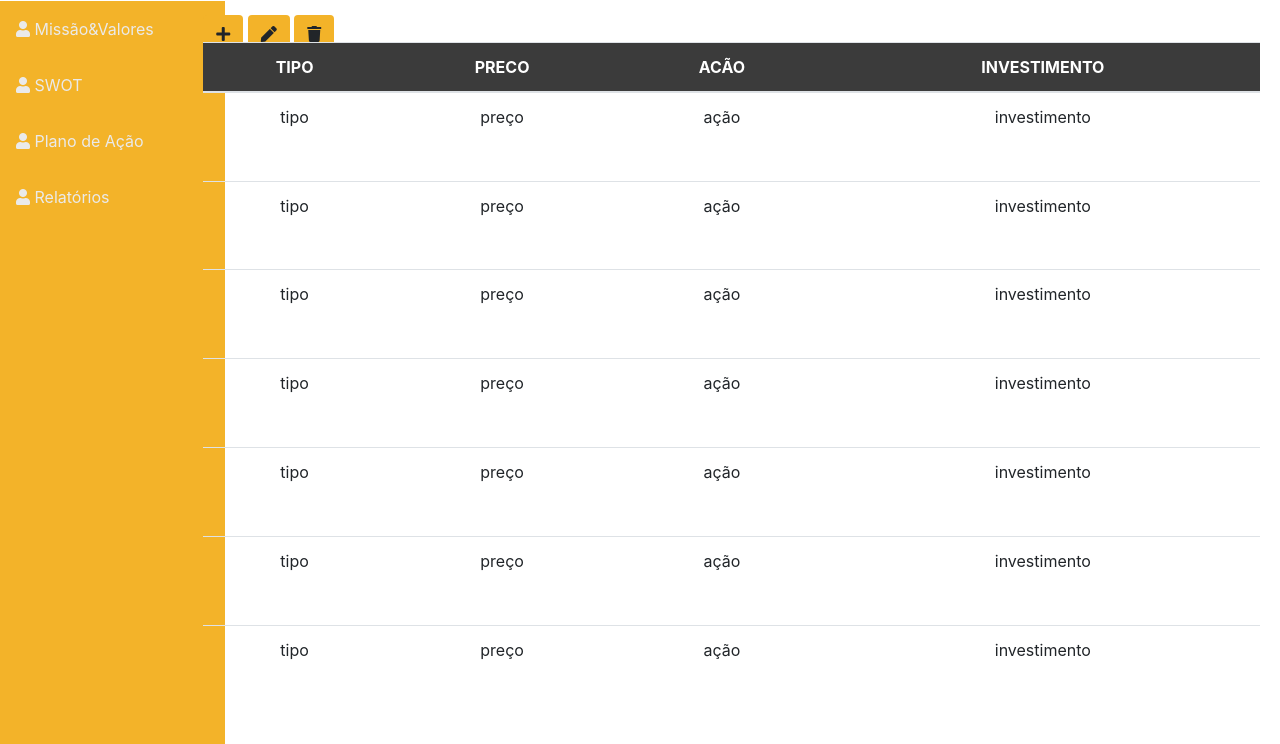
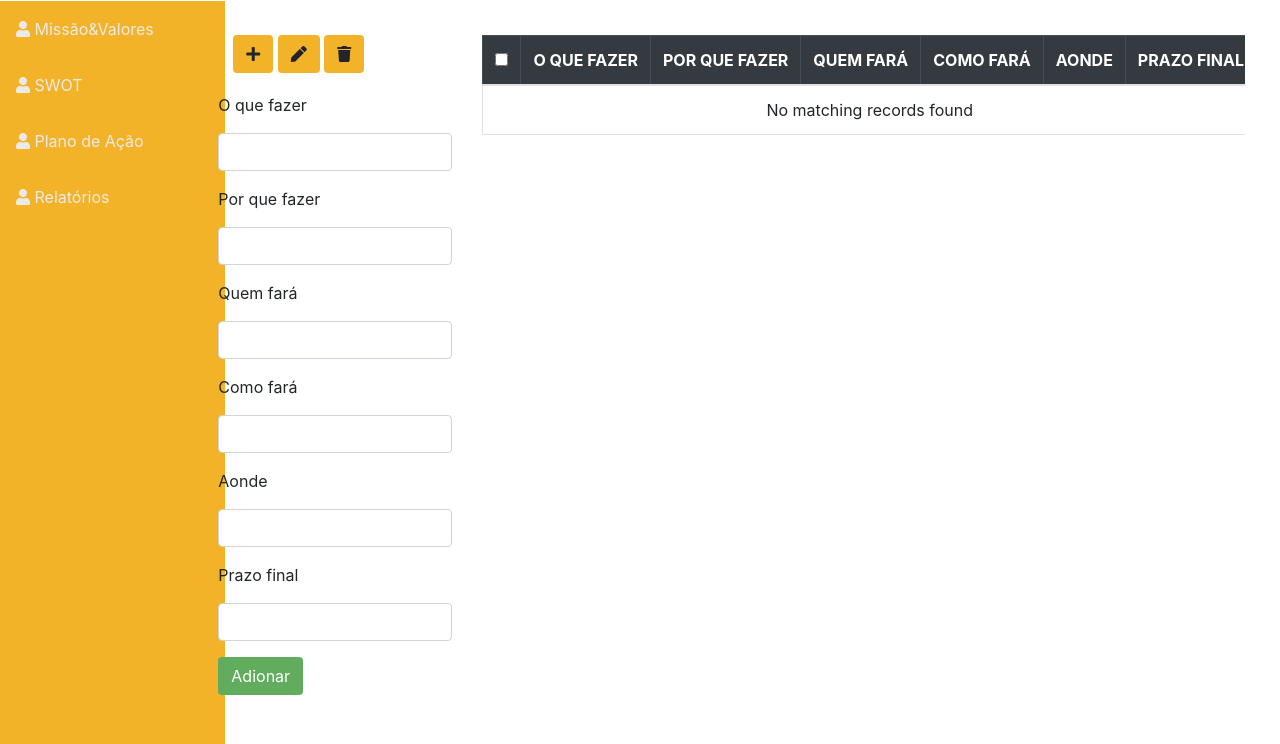
Before and after one commit to LucassDamasceno/FinSis, a PHP site: page /planoAcao.php in a window 1280 px wide. Shown: the part 56-800 px from the top of the page. Run offline with PHP 8.4, Linux system fonts and the light colour scheme.

Commit message:
layoute plano de ação

```diff
--- a/planoAcao.php
+++ b/planoAcao.php
@@ -31,67 +31,64 @@
       ?>
     </div>
     <div class="row col-10" style="padding: 15px 5px">
-      <div class="buttons">
-        <button class="btn btn-md bg-laranja" onclick="add_forca('ameaca')"><i class="fa fa-plus"></i></button>
-        <button class="btn btn-md bg-laranja" onclick="modalEdit('ameaca')"><i class="fa fa-pen"></i></button>
-        <button class="btn btn-md bg-laranja" onclick="modalDel('ameaca')"><i class="fa fa-trash"></i></button>
+
+      <!-- formulario -->
+      <div class="col-3">
+        <div class="col-12 buttons">
+           <div id="containerCRUD" class="footer">
+              <button class="btn btn-md bg-laranja" onclick=""><i class="fa fa-plus"></i></button>
+              <button class="btn btn-md bg-laranja" onclick=""><i class="fa fa-pen"></i></button>
+              <button class="btn btn-md bg-laranja" onclick=""><i class="fa fa-trash"></i></button>
+            </div>
+        </div>
+        <form id="formPlanoDeAção">
+          <div class="form-group">
+            <p>O que fazer</p>
+            <input class="form-control" type="text" name="nome">
+          </div>
+          <div class="form-group">
+            <p>Por que fazer</p>
+            <input class="form-control" type="text" name="razao">
+          </div>
+          <div class="form-group">
+            <p>Quem fará</p>
+            <input class="form-control" type="text" name="missao">
+          </div>
+          <div class="form-group">
+            <p>Como fará</p>
+            <input class="form-control" type="text" name="visao">
+          </div>
+
+          <div class="form-group">
+            <p>Aonde</p>
+            <input class="form-control" type="text" name="visao">
+          </div>
+          <div class="form-group">
+            <p>Prazo final</p>
+            <input class="form-control" type="text" name="visao">
+          </div>
+        </form>
+
+          <button onclick="btn_addPlanoDeAcao()" class="btn btn-primary" name="registrar">Adionar</button>
       </div>
-
-      <table class="table col-12" >
-        <thead align="center">
-          <tr>
-            <th scope="col">TIPO</th>
-            <th scope="col">PRECO</th>
-            <th scope="col">ACÃO</th>
-            <th scope="col">INVESTIMENTO</th>
-          </tr>
-        </thead>
-        <tbody align="center">
-          <tr>
-            <td>tipo</td>
-            <td>preço</td>
-            <td>ação</td>
-            <td>investimento</td>
-          </tr>
-          <tr>
-            <td>tipo</td>
-            <td>preço</td>
-            <td>ação</td>
-            <td>investimento</td>
-          </tr>
-          <tr>
-            <td>tipo</td>
-            <td>preço</td>
-            <td>ação</td>
-            <td>investimento</td>
-          </tr>
-          <tr>
-            <td>tipo</td>
-            <td>preço</td>
-            <td>ação</td>
-            <td>investimento</td>
-          </tr>
-          <tr>
-            <td>tipo</td>
-            <td>preço</td>
-            <td>ação</td>
-            <td>investimento</td>
-          </tr>
-          <tr>
-            <td>tipo</td>
-            <td>preço</td>
-            <td>ação</td>
-            <td>investimento</td>
-          </tr>
-          <tr>
-            <td>tipo</td>
-            <td>preço</td>
-            <td>ação</td>
-            <td>investimento</td>
-          </tr>
-        </tbody>
-      </table>
-
+      <!-- tabela -->
+      <div class="col-9">
+        <div class="col-12">
+        </div>
+        <table class="table" id="tabelaPlanoDeAcao" data-toggle="table" data-toolbar="#toolbar" data-search="false" data-click-to-select="true">
+          <thead class="table-dark">
+            <tr>
+              <th data-field="chkbx" data-checkbox="true"></th>
+              <th data-field="nome">O QUE FAZER</th>
+              <th data-field="RazSocial">POR QUE FAZER</th>
+              <th data-field="missao">QUEM FARÁ</th>
+              <th data-field="visao">COMO FARÁ</th>
+              <th data-field="valores">AONDE</th>
+              <th data-formatter="functionAcao">PRAZO FINAL</th>
+            </tr>
+          </thead>
+        </table>
+      </div>
       <!-- <img src="view/imgs/logomarca.png" alt="" style="display: block;width: 350px; margin: 3.8vw auto; opacity: 1"> -->
     </div>
   </div>
--- a/view/css/planoAcao.css
+++ b/view/css/planoAcao.css
@@ -1,4 +1,4 @@
-thead{
+/* thead{
     background-color:rgb(59, 59, 59);
     color:white;
 
@@ -6,4 +6,10 @@ thead{
 
 .table{
     margin-top: -290px;
+} */
+
+
+.buttons{
+    margin-top:20px;
+    margin-bottom: 20px;
 }
```
